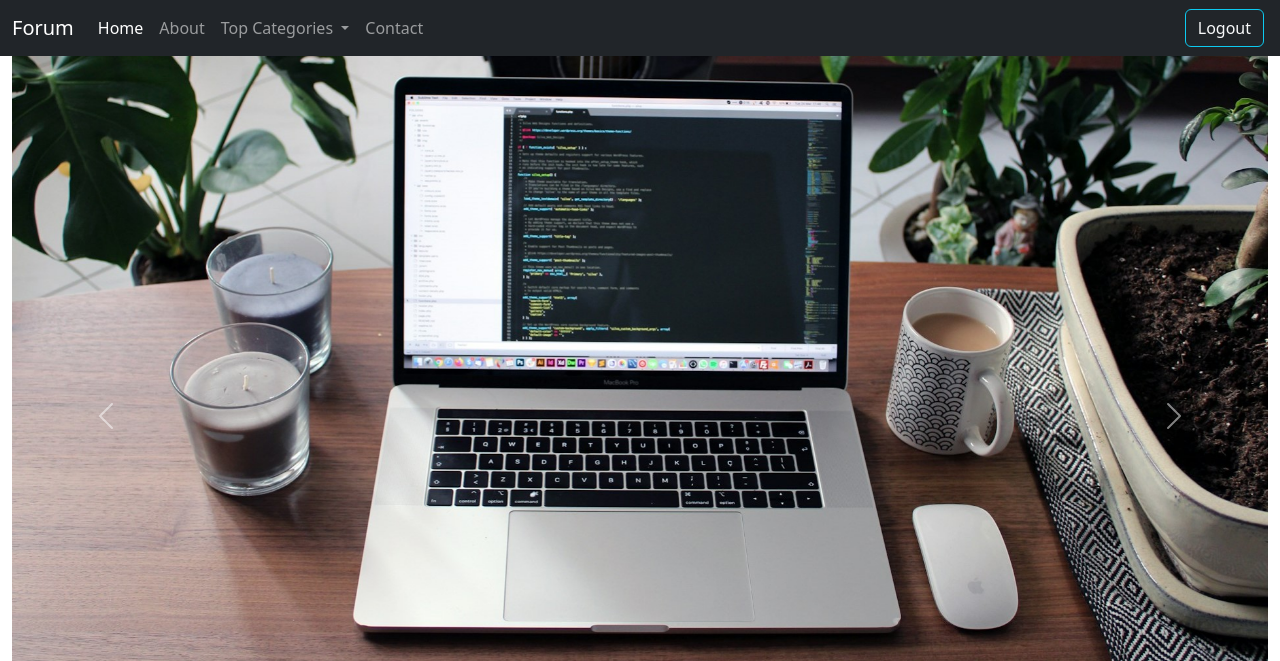
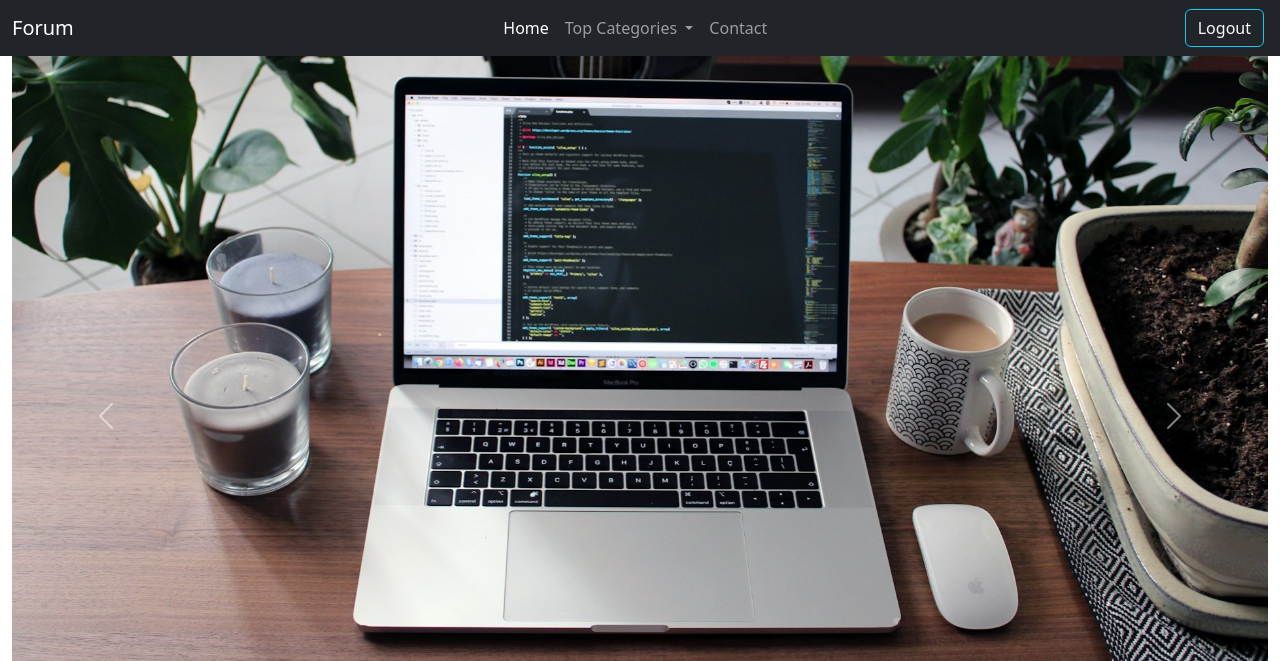
Before and after one commit to Sheikh-Abdullah20/forum, a PHP site: page /index.php in a window 1280 px wide. Shown: the top 661 px of the page. Run offline with PHP 8.4, Linux system fonts and the light colour scheme; the visitor is signed in with stand-in values (Sample User, id 1); data that the repository does not hold is empty.

Commit message:
Completed

```diff
--- a/components/header.php
+++ b/components/header.php
@@ -1,3 +1,11 @@
+<!DOCTYPE html>
+<html lang="en">
+<head>
+  <meta charset="UTF-8">
+  <meta name="viewport" content="width=device-width, initial-scale=1.0">
+  <title>Document</title>
+</head>
+<body>
 <?php
 
 session_start();
@@ -12,14 +20,11 @@ echo '<nav class="navbar navbar-expand-lg navbar-dark bg-dark">
     <span class="navbar-toggler-icon"></span>
   </button>
   <div class="collapse navbar-collapse" id="navbarSupportedContent">
-      <ul class="navbar-nav me-auto mb-2 mb-lg-0">';
+    <ul class="navbar-nav m-auto mb-2 mb-lg-0">';
     if(isset($_SESSION['loggedin'])){
       echo
      '<li class="nav-item">
         <a class="nav-link active" aria-current="page" href="index.php">Home</a>
-        </li>
-        <li class="nav-item">
-          <a class="nav-link" href="about.php">About</a>
       </li>
       <li class="nav-item dropdown">
         <a class="nav-link dropdown-toggle" href="#" role="button" data-bs-toggle="dropdown" aria-expanded="false">
@@ -31,6 +36,7 @@ echo '<nav class="navbar navbar-expand-lg navbar-dark bg-dark">
         while($rows = mysqli_fetch_assoc($result)){
         echo
           '<li><a class="dropdown-item" href="threadlist.php?catid='.$rows['category_id'] .'">'.$rows['category_name'].'</a></li>';
+
         }
        echo '</ul>
       </li>
@@ -136,3 +142,5 @@ if(isset($_GET['signupsuccess']) && $_GET['signupsuccess'] == 'true'){
 
       }
      echo ' </ul>';12:05 am 22/06/2024 -->
+</body>
+</html>
```
Also changed, not shown: components/loginModal.php (line endings or trailing spaces). Lines whose indentation alone changed are shown as unchanged.
